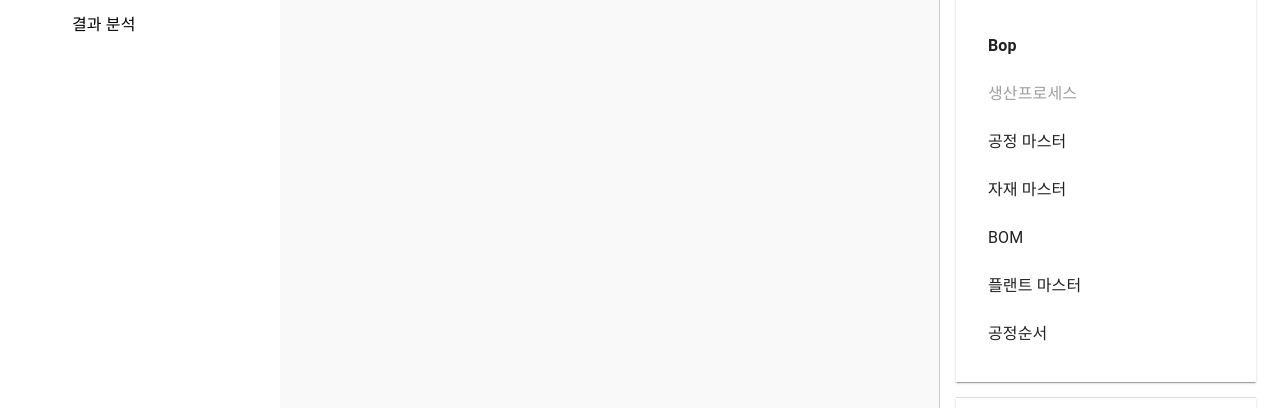
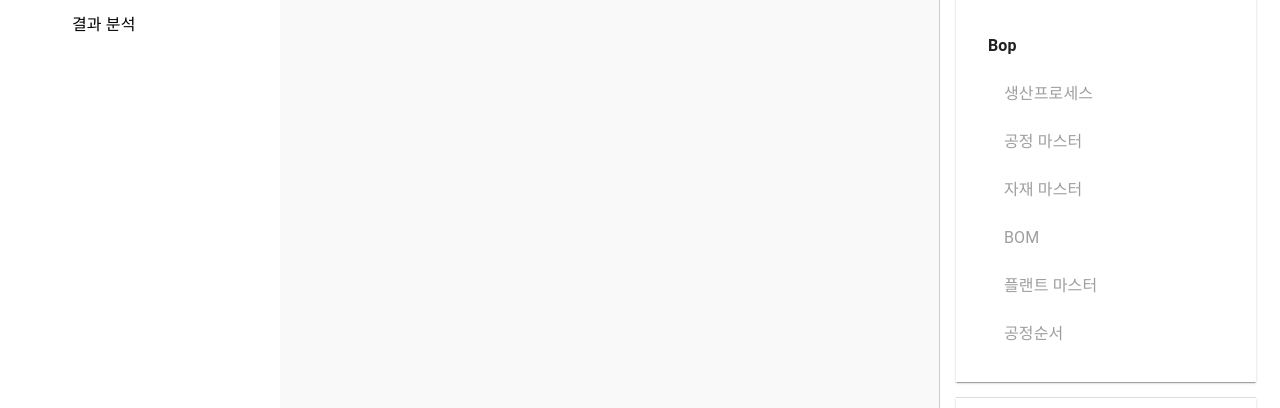
Before and after one commit to final-himedia/APS-Front, a Next.js app: page / in a window 1280 px wide. Shown: the part 241-649 px from the top of the page. Built offline with nearby package versions, Linux system fonts and the light colour scheme; some icons are missing.

Commit message:
feat: 오른쪽 바 초안 수정

```diff
--- a/src/app/dashboard/InputDataPanel.js
+++ b/src/app/dashboard/InputDataPanel.js
@@ -74,26 +74,41 @@ export default function InputDataPanel() {
                 primaryTypographyProps={{ fontWeight: "bold" }}
               />
             </ListItemButton>
-            <ListItemButton>
+            <ListItemButton sx={{ pl: 4 }}>
               <ListItemText
                 primary="생산프로세스"
                 primaryTypographyProps={{ color: "grey.500" }}
               />
             </ListItemButton>
-            <ListItemButton>
-              <ListItemText primary="공정 마스터" />
+            <ListItemButton sx={{ pl: 4 }}>
+              <ListItemText
+                primary="공정 마스터"
+                primaryTypographyProps={{ color: "grey.500" }}
+              />
             </ListItemButton>
-            <ListItemButton>
-              <ListItemText primary="자재 마스터" />
+            <ListItemButton sx={{ pl: 4 }}>
+              <ListItemText
+                primary="자재 마스터"
+                primaryTypographyProps={{ color: "grey.500" }}
+              />
             </ListItemButton>
-            <ListItemButton>
-              <ListItemText primary="BOM" />
+            <ListItemButton sx={{ pl: 4 }}>
+              <ListItemText
+                primary="BOM"
+                primaryTypographyProps={{ color: "grey.500" }}
+              />
             </ListItemButton>
-            <ListItemButton>
-              <ListItemText primary="플랜트 마스터" />
+            <ListItemButton sx={{ pl: 4 }}>
+              <ListItemText
+                primary="플랜트 마스터"
+                primaryTypographyProps={{ color: "grey.500" }}
+              />
             </ListItemButton>
-            <ListItemButton>
-              <ListItemText primary="공정순서" />
+            <ListItemButton sx={{ pl: 4 }}>
+              <ListItemText
+                primary="공정순서"
+                primaryTypographyProps={{ color: "grey.500" }}
+              />
             </ListItemButton>
           </List>
         </AccordionDetails>
```
